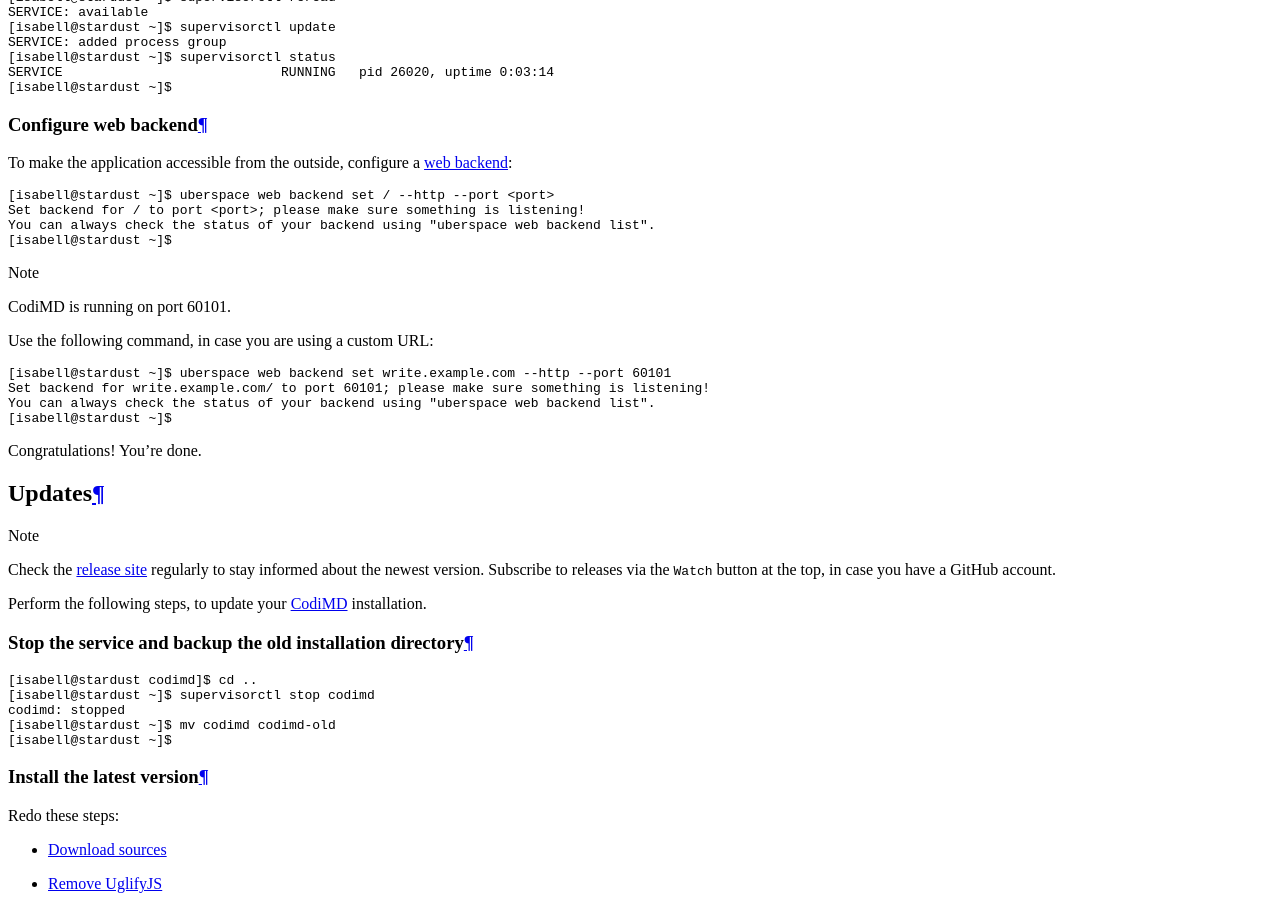
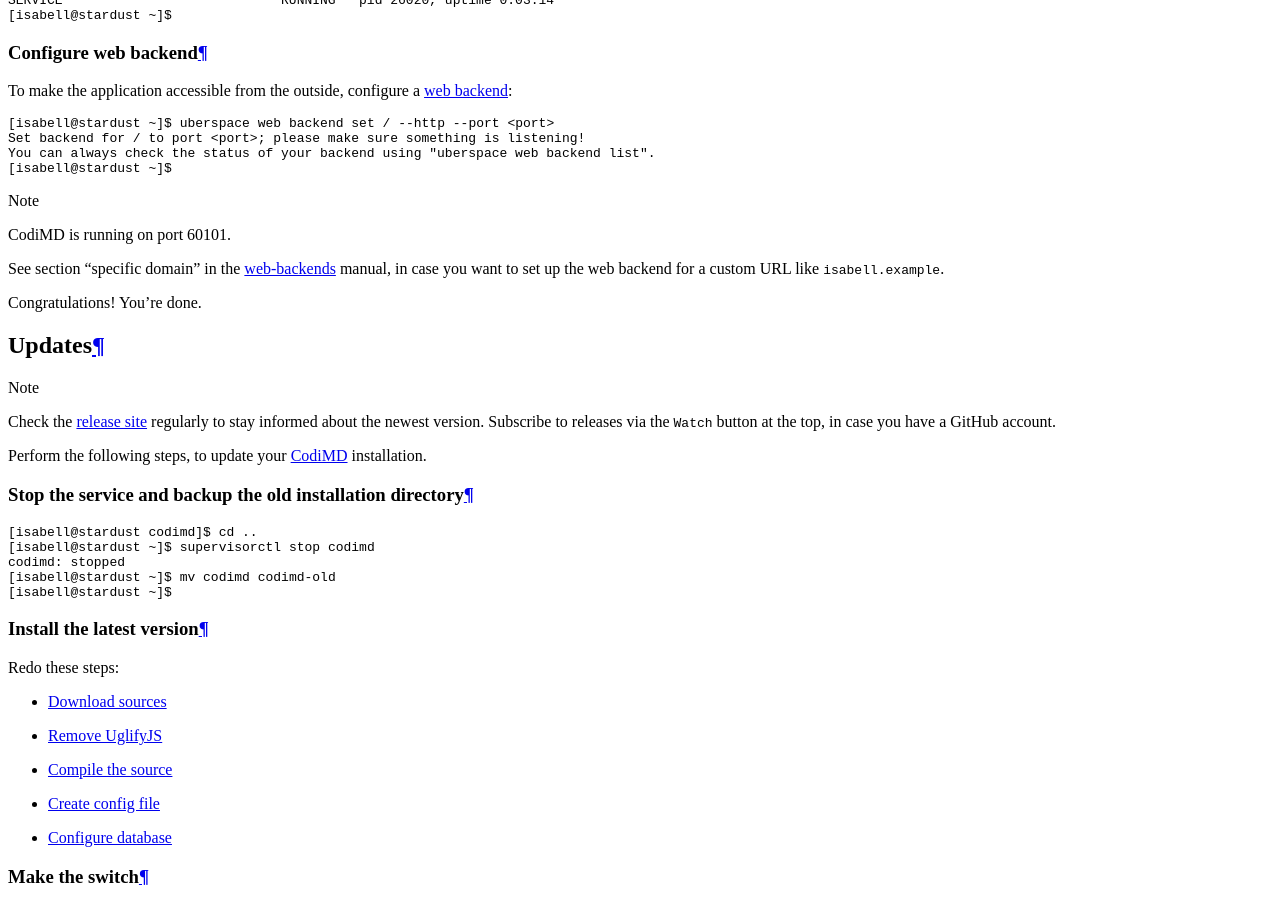
Before and after one commit to Uberspace/lab, a Sphinx documentation site: the page built from source/guide_codimd.rst, in a window 1280 px wide and 900 px high, scrolled down 8743 px. Built offline with Sphinx 7.4.7 and the Read the Docs theme 2.0.0, drawn with Linux system fonts in a browser that asks for light colours; some of the changed text lies outside the part shown.

Commit message:
[CodiMD] Refer to manual for custom domain setup

```diff
--- a/source/guide_codimd.rst
+++ b/source/guide_codimd.rst
@@ -25,10 +25,11 @@
 
 .. note:: For this guide you should be familiar with the basic concepts of
 
+  * :manual:`Node <lang-nodejs>` and its package manager :manual_anchor:`npm <lang-nodejs.html#npm>`
   * :manual:`MySQL <database-mysql>`
+  * :manual:`domains <web-domains>`
+  * :manual:`web backends <web-backends>`
   * :manual:`supervisord <daemons-supervisord>`
-  * :manual:`domains <web-domains>`
-  * :manual:`Node <lang-nodejs>` and its package manager :manual_anchor:`npm <lang-nodejs.html#npm>`
 
 Prerequisites
 =============
@@ -56,16 +57,7 @@
 
 .. include:: includes/web-domain-list.rst
 
-See :manual:`domains <web-domains>` for setting up a custom URL like ``write.example.com``:
-
-.. code-block:: console
-
-  [isabell@stardust ~]$ uberspace web domain add write.example.com
-  The webserver's configuration has been adapted.
-  Now you can use the following records for your dns:
-      A -> 35.195.215.42
-      AAAA -> 2a00:d0c0:200:0:b9:1a:9c:48
-  [isabell@stardust ~]$
+See section "setup" in the :manual:`domains <web-domains>` manual, in case you want to set up a custom URL like ``isabell.example``.
 
 Required packages
 -----------------
@@ -443,14 +435,7 @@
 
     CodiMD is running on port 60101.
 
-Use the following command, in case you are using a custom URL:
-
-.. code-block:: console
-
-  [isabell@stardust ~]$ uberspace web backend set write.example.com --http --port 60101
-  Set backend for write.example.com/ to port 60101; please make sure something is listening!
-  You can always check the status of your backend using "uberspace web backend list".
-  [isabell@stardust ~]$
+See section "specific domain" in the :manual:`web-backends <web-backends>` manual, in case you want to set up the web backend for a custom URL like ``isabell.example``.
 
 Congratulations! You're done.
 
```
